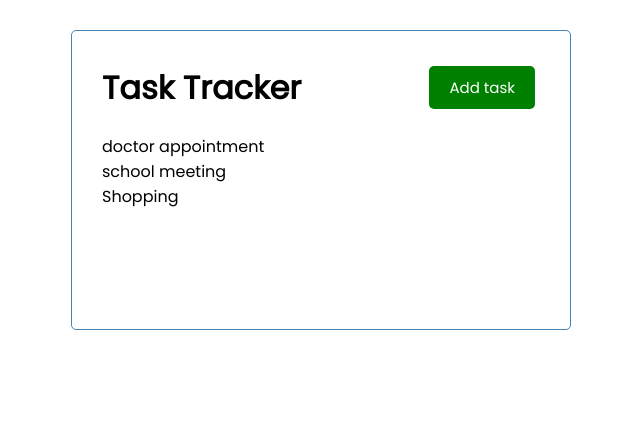
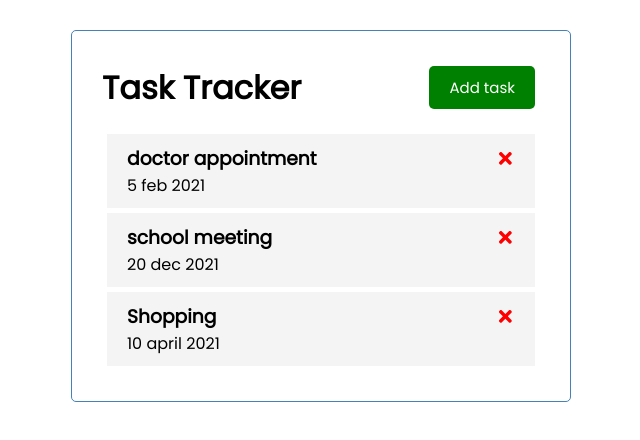
Before and after one commit to wassim93/task_tracker, a React (Create React App) app: page / in a window 1280 px wide. Shown: the top 440 px of the page, without its empty margins (319-959 px from the left). Built offline with nearby package versions, Linux system fonts and the light colour scheme.

Commit message:
delete feature added

```diff
--- a/package.json
+++ b/package.json
@@ -9,6 +9,7 @@
     "prop-types": "^15.7.2",
     "react": "^17.0.2",
     "react-dom": "^17.0.2",
+    "react-icons": "^4.3.1",
     "react-scripts": "^0.9.5",
     "web-vitals": "^1.1.2"
   },
--- a/src/App.js
+++ b/src/App.js
@@ -29,11 +29,17 @@ class App extends Component{
 
         }
     }
+    deleteTask = (id) => {
+        //const tasks = [...this.state.tasks].filter((task) => task.id !== id)
+        this.setState({tasks:this.state.tasks.filter((task) => task.id !== id)},()=>{
+            console.log('state changed')
+        })
+    }
   render() {
       return (
           <div className="container">
               <Header/>
-              <Tasks tasks={this.state.tasks}/>
+              <Tasks tasks={this.state.tasks} onDelete={this.deleteTask}/>
           </div>
       );
   }
--- /dev/null
+++ b/src/components/Task.js
@@ -0,0 +1,13 @@
+import React from 'react';
+import {FaTimes} from "react-icons/fa";
+
+function Task({task,onDelete}) {
+    return (
+        <div className='task'>
+            <h3>{task.text} <FaTimes style={{color:'red',cursor:'pointer'}} onClick={ () => onDelete(task.id)}/> </h3>
+            <p>{task.day}</p>
+        </div>
+    );
+}
+
+export default Task;
--- a/src/components/Tasks.js
+++ b/src/components/Tasks.js
@@ -1,10 +1,11 @@
 import React from 'react';
+import Task from "./Task";
 
-const Tasks = ({tasks}) => {
+const Tasks = ({tasks,onDelete}) => {
 
     return (
         <div>
-            {tasks.map((task) => (<p key={task.id}>{task.text}</p>))}
+            {tasks.map((task) => (<Task key={task.id} task={task} onDelete={onDelete}/>))}
         </div>
     );
 }
```
Also changed, not shown: 1 other file (tests, documents, lock files or other folders).
